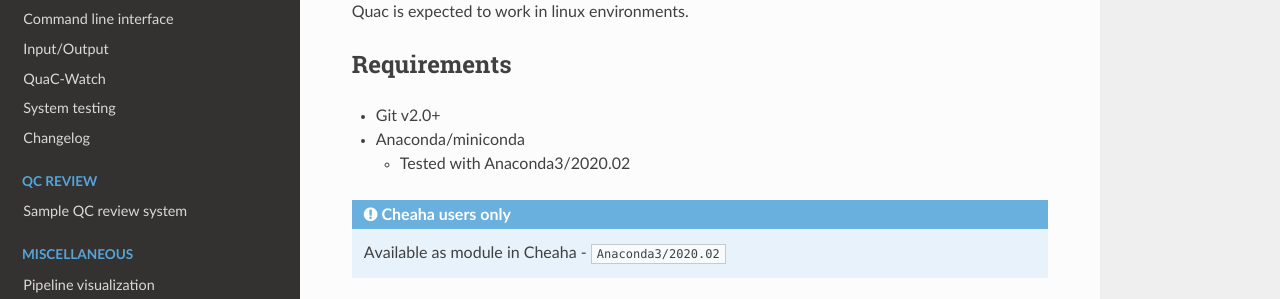
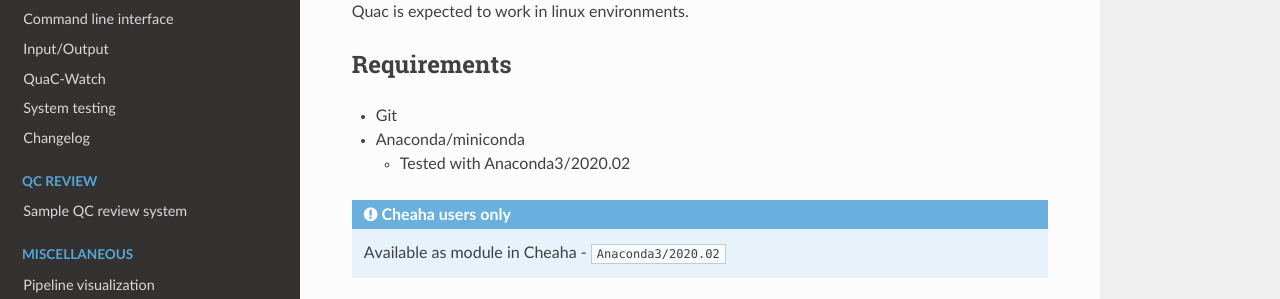
Before and after one commit to uab-cgds-worthey/quac, an MkDocs documentation site: the page built from docs/installation.md, in a window 1280 px wide and 1237 px high. Shown: the part 280-579 px from the top of the window. Built offline with MkDocs 1.6.1, drawn with Linux system fonts in a browser that asks for light colours; nearby versions of some CDN libraries.

Commit message:
removes git version reqt

```diff
--- a/docs/installation.md
+++ b/docs/installation.md
@@ -9,7 +9,7 @@ Quac is expected to work in linux environments.
 
 ## Requirements
 
-- Git v2.0+
+- Git
 - Anaconda/miniconda
     - Tested with Anaconda3/2020.02
 
```
Also changed, not shown: README.md (+1 -1 lines).
